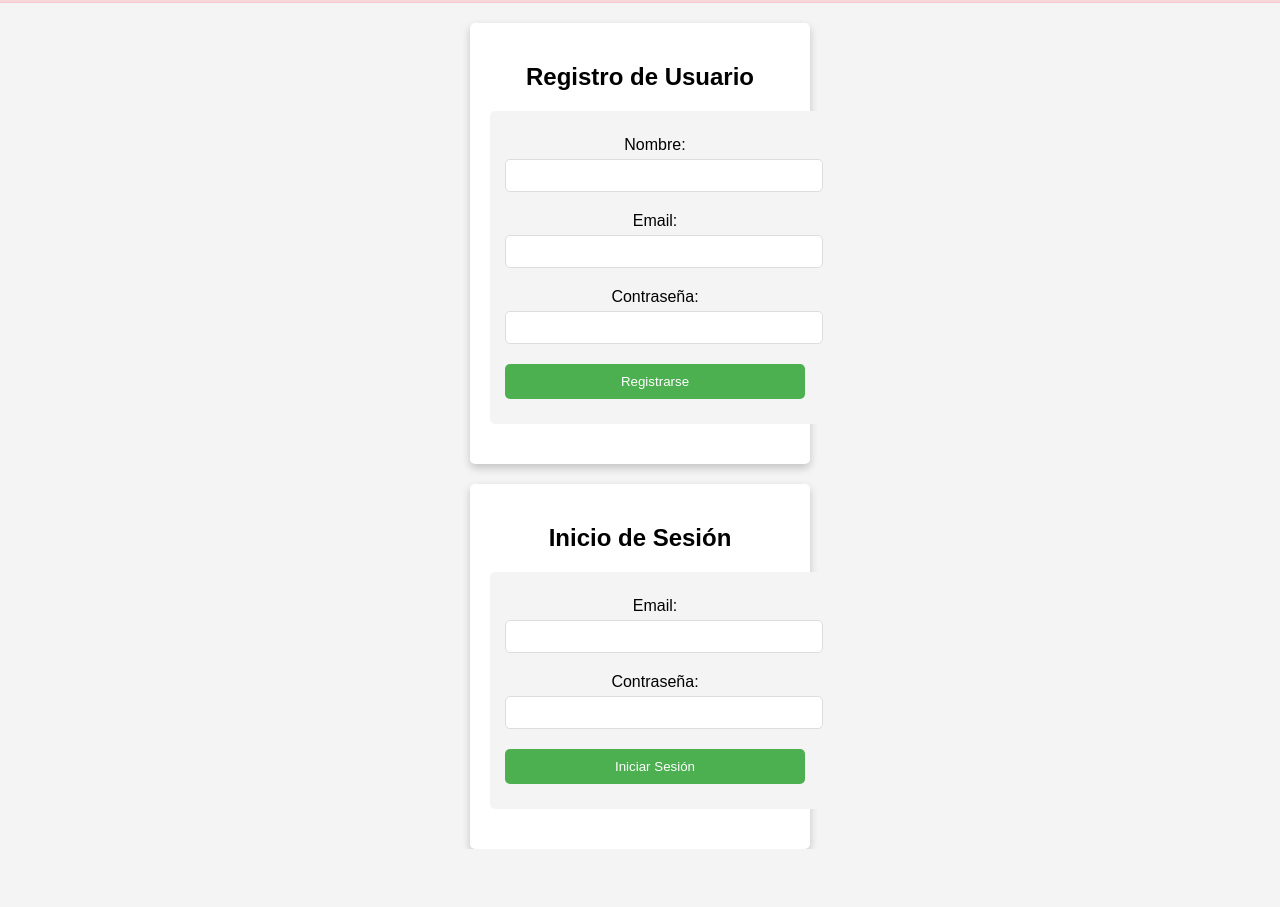
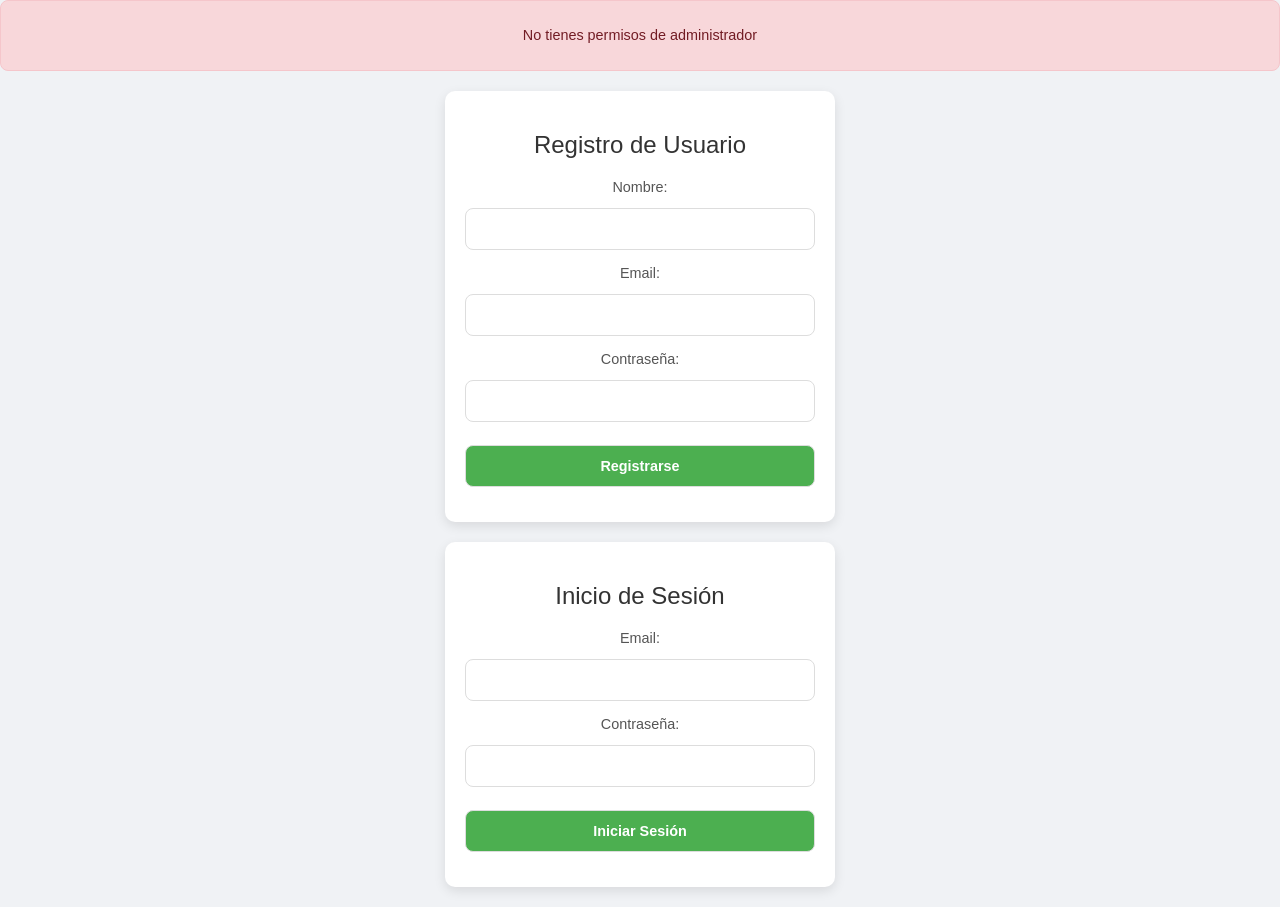
Before and after one commit to Yzpieg/Gimnasio, a PHP site: the page made by index.php in a window 1280 px wide. Before the commit the page ends 849 px from the top, so only its background shows below. Run offline with PHP 8.4, Linux system fonts and the light colour scheme.

Commit message:
5.1
Correcciones css

```diff
--- a/admin.php
+++ b/admin.php
@@ -66,7 +66,7 @@ $result = $conn->query("SELECT id_usuario, nombre, email, rol FROM usuarios");
             <p><?php echo htmlspecialchars($_GET['mensaje']); ?></p>
         </div>
     <?php endif; ?>
-
+    <div class="table_container">
         <table>
             <tr>
                 <th>Nombre</th>
@@ -101,7 +101,7 @@ $result = $conn->query("SELECT id_usuario, nombre, email, rol FROM usuarios");
                 </tr>
             <?php endwhile; ?>
         </table>
-
+    </div>
 </body>
 
 </html>
--- a/estilos.css
+++ b/estilos.css
@@ -1,67 +1,121 @@
+/* Estilos generales */
 body {
     font-family: Arial, sans-serif;
     display: flex;
     justify-content: center;
     align-items: center;
     flex-direction: column;
-    height: 100vh;
+    min-height: 100vh;
     margin: 0;
-    background-color: #f4f4f4;
+    background-color: #f0f2f5;
 }
 
-.registro-container,
-.login-container {
+h2 {
+    color: #333;
+    font-weight: 500;
+    margin-bottom: 20px;
+}
+
+/* Contenedores de registro, login y table*/
+.table_container,
+.form_container {
     background: white;
     padding: 20px;
-    border-radius: 5px;
-    box-shadow: 0 4px 8px rgba(0, 0, 0, 0.2);
-    width: 300px;
+    border-radius: 10px;
+    box-shadow: 0 4px 12px rgba(0, 0, 0, 0.1);
+    width: 100%;
+    max-width: 350px;
     text-align: center;
     margin-bottom: 20px;
 }
 
-input,
-select,
-button {
+/* Mensajes de confirmación y error */
+.mensaje-confirmacion,
+.mensaje-error {
+    padding: 12px;
+    border-radius: 8px;
+    font-size: 0.9em;
+    margin-bottom: 20px;
     width: 100%;
-    margin: 10px 0;
-    padding: 8px;
+    text-align: center;
+    box-sizing: border-box;
 }
 
 .mensaje-confirmacion {
     background-color: #d4edda;
     color: #155724;
-    padding: 10px;
     border: 1px solid #c3e6cb;
-    border-radius: 5px;
-    margin-bottom: 20px;
-    text-align: center;
-    width: 100%;
 }
 
 .mensaje-error {
     background-color: #f8d7da;
     color: #721c24;
-    padding: 10px;
     border: 1px solid #f5c6cb;
-    border-radius: 5px;
-    margin-bottom: 20px;
-    text-align: center;
+}
+
+/* Estilos de los formularios */
+form {
     width: 100%;
 }
 
+form label {
+    display: block;
+    font-size: 0.9em;
+    color: #555;
+    margin-bottom: 5px;
+}
+
+form input,
+form select,
+form button {
+    width: 100%;
+    margin: 8px 0 15px;
+    padding: 12px;
+    font-size: 0.9em;
+    border: 1px solid #ddd;
+    border-radius: 8px;
+    box-sizing: border-box;
+}
+
+form input:focus,
+form select:focus {
+    outline: none;
+    border-color: #4CAF50;
+}
+
+/* Botón de envío */
+button {
+    background-color: #4CAF50;
+    color: white;
+    font-weight: bold;
+    cursor: pointer;
+    transition: background-color 0.3s;
+    border: none;
+}
+
+button:hover {
+    background-color: #45a049;
+}
+
+button:active {
+    background-color: #3d8b40;
+}
+
+/* Estilos para tablas en panel de administración */
 table {
-    width: 80%;
+    width: 90%;
     margin-top: 20px;
     border-collapse: collapse;
+    box-shadow: 0 4px 8px rgba(0, 0, 0, 0.1);
 }
 
 table,
 th,
 td {
     border: 1px solid #ddd;
-    padding: 8px;
+    padding: 10px;
     text-align: left;
+    font-size: 0.9em;
 }
 
 th {
@@ -69,39 +123,15 @@ th {
     font-weight: bold;
 }
 
-button {
-    padding: 5px 10px;
-    margin-top: 10px;
+td {
+    background-color: #ffffff;
 }
 
-form {
-    width: 300px;
-    margin: 20px auto;
-    padding: 15px;
-    background-color: #f4f4f4;
-    border-radius: 5px;
+/* Ajuste de ancho y centrado en dispositivos más pequeños */
+@media (max-width: 500px) {
+
+    .registro-container,
+    .login-container {
+        width: 90%;
+    }
 }
-
-form label {
-    display: block;
-    margin-top: 10px;
-}
-
-form input {
-    width: 100%;
-    padding: 8px;
-    margin-top: 5px;
-    margin-bottom: 10px;
-    border: 1px solid #ddd;
-    border-radius: 5px;
-}
-
-button {
-    width: 100%;
-    padding: 10px;
-    background-color: #4CAF50;
-    color: white;
-    border: none;
-    border-radius: 5px;
-    cursor: pointer;
-}
--- a/index.php
+++ b/index.php
@@ -23,7 +23,7 @@
         </div>
     <?php endif; ?>
 
-    <div class="registro-container">
+    <div class="form_container">
         <h2>Registro de Usuario</h2>
         <form action="registro.php" method="POST" onsubmit="return validarFormulario()">
             <label for="nombre">Nombre:</label>
@@ -39,7 +39,7 @@
         </form>
     </div>
 
-    <div class="login-container">
+    <div class="form_container">
         <h2>Inicio de Sesión</h2>
         <form action="login.php" method="POST">
             <label for="email_login">Email:</label>
--- a/miembro.php
+++ b/miembro.php
@@ -80,6 +80,7 @@ $conn->close();
         </div>
     <?php endif; ?>
 
+    <div class="form_container">
         <form action="miembro.php" method="POST" onsubmit="return valFormMiembro();">
             <label for="nombre">Nombre:</label>
             <input type="text" id="nombre" name="nombre" required>
@@ -95,6 +96,7 @@ $conn->close();
 
             <button type="submit">Actualizar Datos</button>
         </form>
+    </div>
 
     <script src="validacion.js"></script>
 </body>
--- a/validacion.js
+++ b/validacion.js
@@ -50,11 +50,12 @@ function valFormMiembro() {
     }
 
     // Validación del teléfono (solo números, máximo 9 caracteres)
-    const telefonoRegex = /^\d{1,9}$/;
+    const telefonoRegex = /^\d{9}$/;
     if (!telefonoRegex.test(telefono)) {
-        alert("Por favor, ingresa un número de teléfono válido de hasta 9 dígitos.");
+        alert("Por favor, ingresa un número de teléfono válido de exactamente 9 dígitos.");
         return false;
     }
 
+
     return true; // Permite el envío del formulario si todos los campos son válidos
 }
```
Lines whose indentation alone changed are shown as unchanged.
